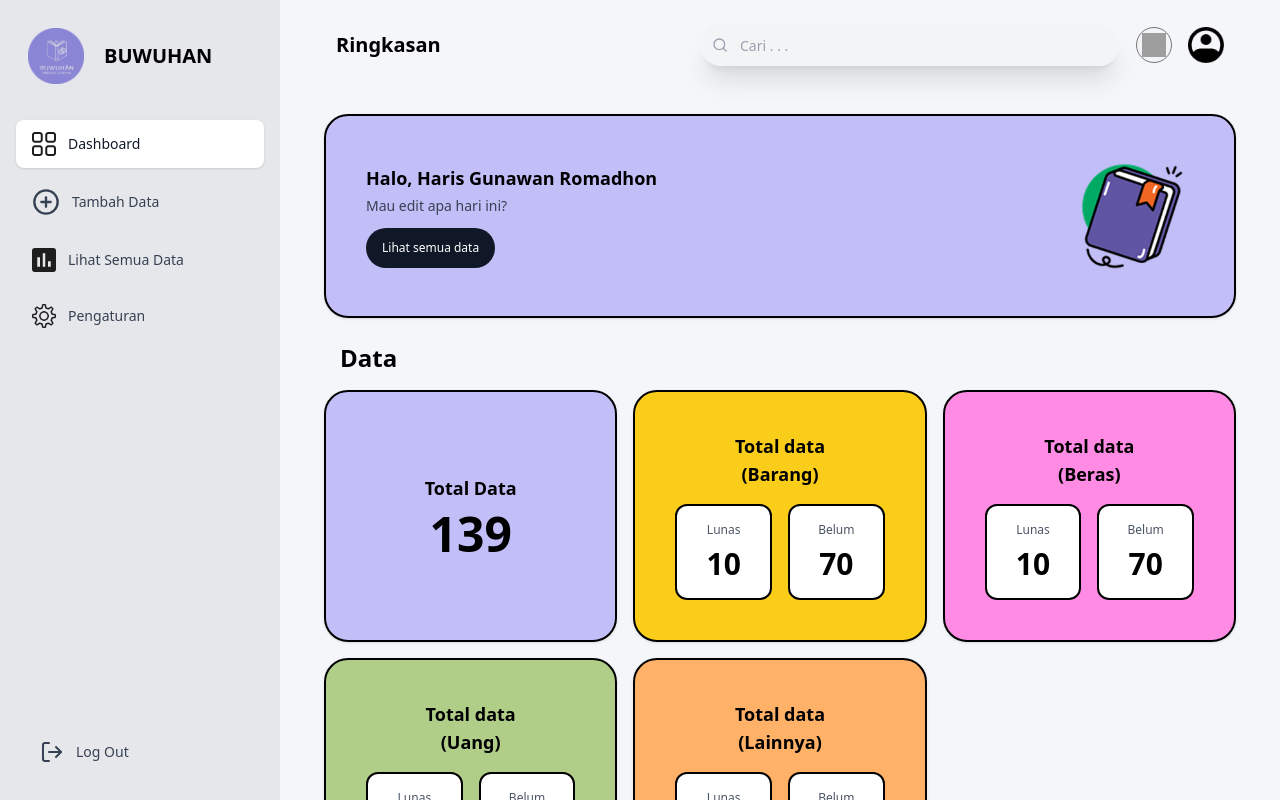
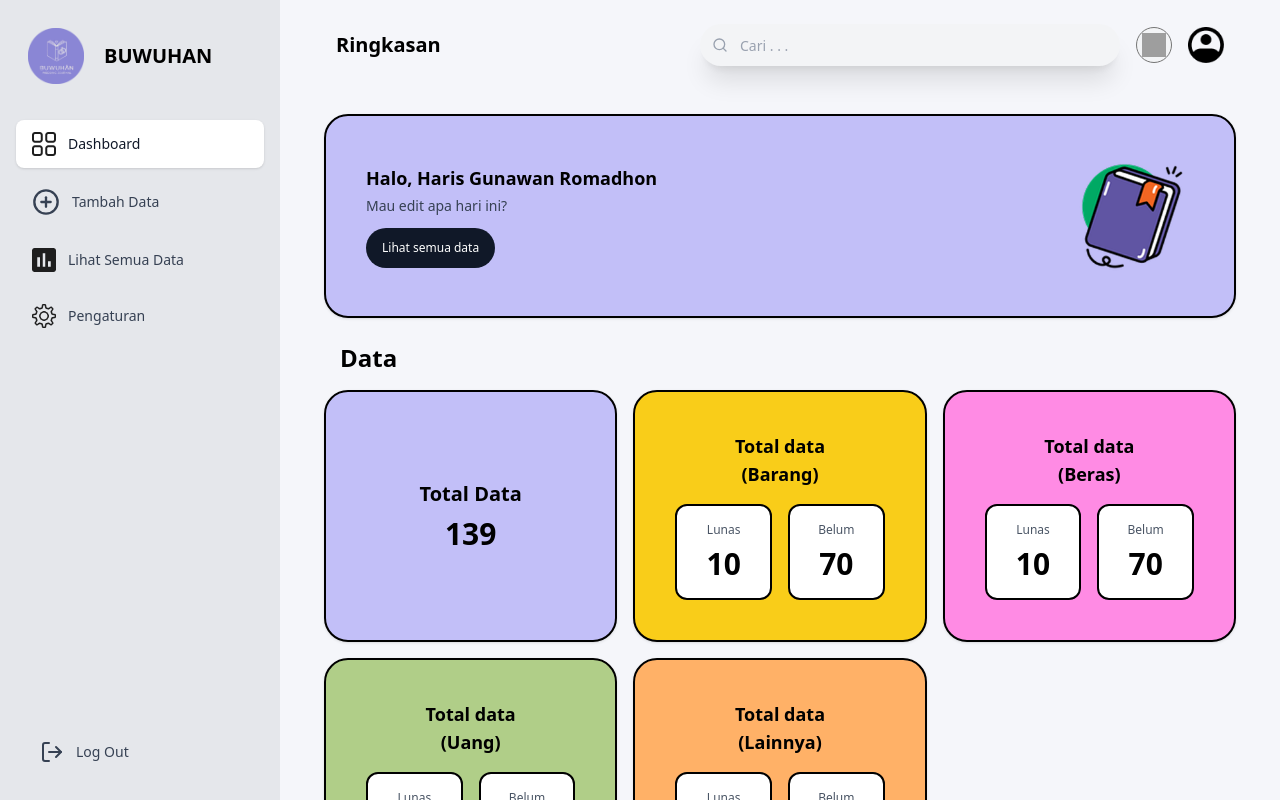
Before and after one commit to Shrimp-Developers/fe-buwuhan, a React (Vite) app: page /dashboard in a window 1280 px wide. Built offline with nearby package versions, Linux system fonts and the light colour scheme; grey boxes are pictures that could not be loaded.

Commit message:
style: adjust responsive font size

```diff
--- a/src/pages/buwuhan/BuwuhanDashboard.jsx
+++ b/src/pages/buwuhan/BuwuhanDashboard.jsx
@@ -49,9 +49,9 @@ export default function BuwuhanDashboard() {
                 {/* Desktop Layout (3 columns) */}
                 <div className="hidden lg:grid lg:grid-cols-3 gap-4">
                     {/* Total Data Card */}
-                    <Card className="bg-[#C2BFF8] flex flex-col items-center justify-center" height="h-auto">
-                        <p className="text-lg font-semibold mb-2">Total Data</p>
-                        <p className="text-5xl font-bold">{data.total}</p>
+                    <Card className="bg-[#C2BFF8] flex flex-col items-center justify-center px-3 py-8" height="h-auto">
+                        <p className="text-xl font-semibold mb-2">Total Data</p>
+                        <p className="text-3xl font-bold">{data.total}</p>
                     </Card>
 
                     {/* Category Cards */}
```
